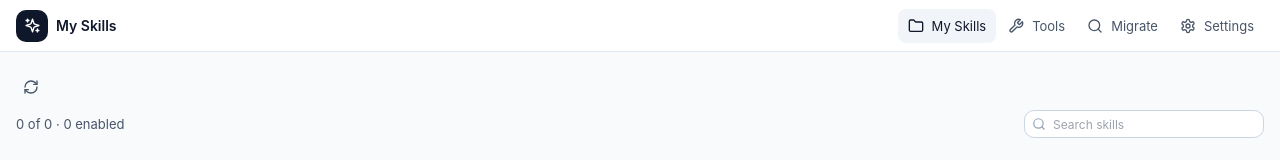
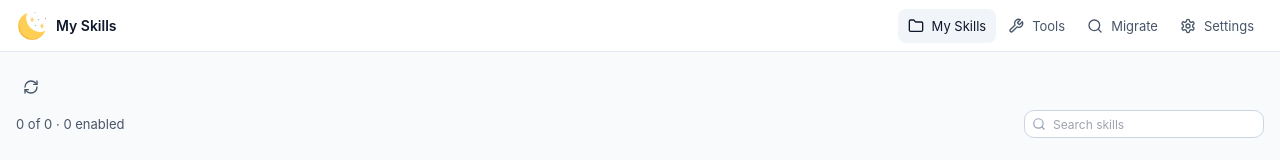
Before and after one commit to hhhyyyy99/prot-skills, a React (Vite) app: page / in a window 1280 px wide. Shown: the top 160 px of the page. Built offline with nearby package versions, Linux system fonts and the light colour scheme; the HTML template or start-up script is replaced by a standard one.

Commit message:
chore:  update app icons

```diff
--- a/src/pages/SettingsPage.tsx
+++ b/src/pages/SettingsPage.tsx
@@ -9,6 +9,7 @@ import { Select } from '../components/primitives/Select';
 import { Badge } from '../components/primitives/Badge';
 import { getSkillsDirPath, openFolder } from '../api';
 import { languageOptions, type Language } from '../lib/i18n';
+import appIcon from '../../assets/icon.png';
 import type { ThemePreference } from '../lib/theme';
 
 interface SettingRowProps {
@@ -152,15 +153,13 @@ export function SettingsPage() {
 
         <section className="settings-group">
           <div className="settings-group-title">{t('settings.about')}</div>
-          <a href="#github" className="settings-row text-14 text-text-primary hover:bg-surface-raised">{t('settings.github')}</a>
-          <a href="#docs" className="settings-row text-14 text-text-primary hover:bg-surface-raised">{t('settings.documentation')}</a>
-          <a href="#licenses" className="settings-row text-14 text-text-primary hover:bg-surface-raised">{t('settings.licenses')}</a>
+          <a href="https://github.com/hhhyyyy99/prot-skills" target="_blank" rel="noopener noreferrer" className="settings-row text-14 text-text-primary hover:bg-surface-raised">{t('settings.github')}</a>
+          <a href="https://github.com/hhhyyyy99/prot-skills#readme" target="_blank" rel="noopener noreferrer" className="settings-row text-14 text-text-primary hover:bg-surface-raised">{t('settings.documentation')}</a>
+
         </section>
 
         <div className="compact-card mb-4 flex items-center gap-3">
-          <div className="flex h-10 w-10 shrink-0 items-center justify-center rounded-md bg-text-primary text-surface">
-            PS
-          </div>
+          <img src={appIcon} alt="Prot Skills" className="h-10 w-10 shrink-0 rounded-md" />
           <div>
             <p className="text-15 font-bold text-text-primary">Prot Skills</p>
             <p className="mt-0.5 text-12 text-text-tertiary">{t('settings.version', { build: import.meta.env.VITE_BUILD_TIME ?? 'dev' })}</p>
--- a/src/shell/AppShell.tsx
+++ b/src/shell/AppShell.tsx
@@ -1,5 +1,6 @@
 import { useState, useMemo, useCallback, useEffect } from 'react';
-import { Folder, Wrench, Search, Settings, Sparkles } from 'lucide-react';
+import { Folder, Wrench, Search, Settings } from 'lucide-react';
+import appIcon from '../../assets/icon.png';
 import { PrimaryNav, type PrimaryNavItem } from './PrimaryNav';
 import { PerfMark } from './PerfMark';
 import { useBreakpoint } from '../hooks/useBreakpoint';
@@ -59,9 +60,7 @@ export function AppShell() {
         className="flex h-[var(--topbar-height)] shrink-0 items-center gap-3 border-b border-border-subtle bg-surface px-4"
       >
         <div className="flex min-w-0 flex-1 items-center gap-2">
-          <span className="flex h-8 w-8 shrink-0 items-center justify-center rounded-md bg-text-primary text-surface">
-            <Sparkles size={17} />
-          </span>
+          <img src={appIcon} alt="Prot Skills" className="h-8 w-8 shrink-0 rounded-md" />
           <div className="truncate text-14 font-semibold text-text-primary">{activeTitle}</div>
         </div>
         <PrimaryNav items={navItems} activeId={activePage} collapsed={navCollapsed} onNavigate={navigateTo} />
```
